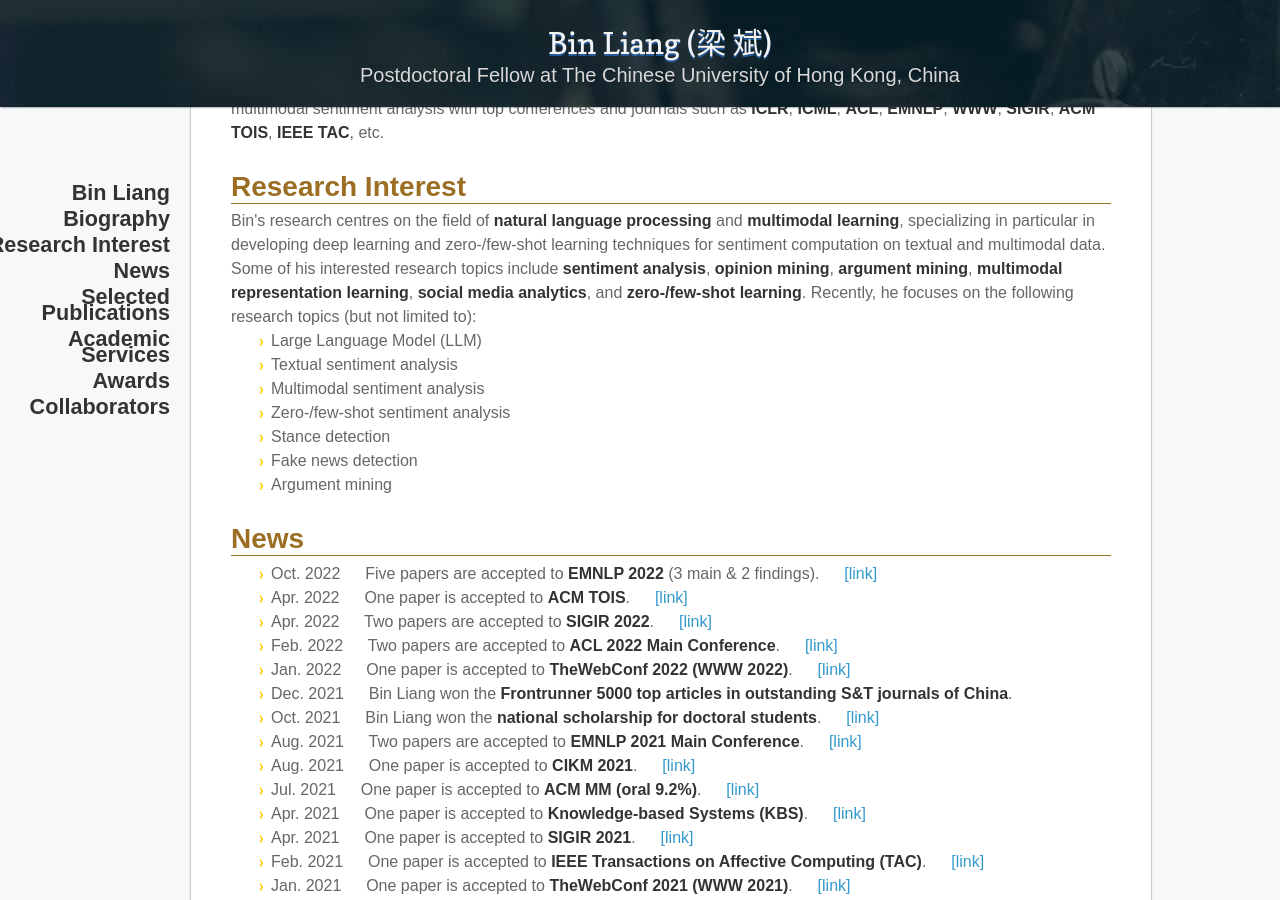
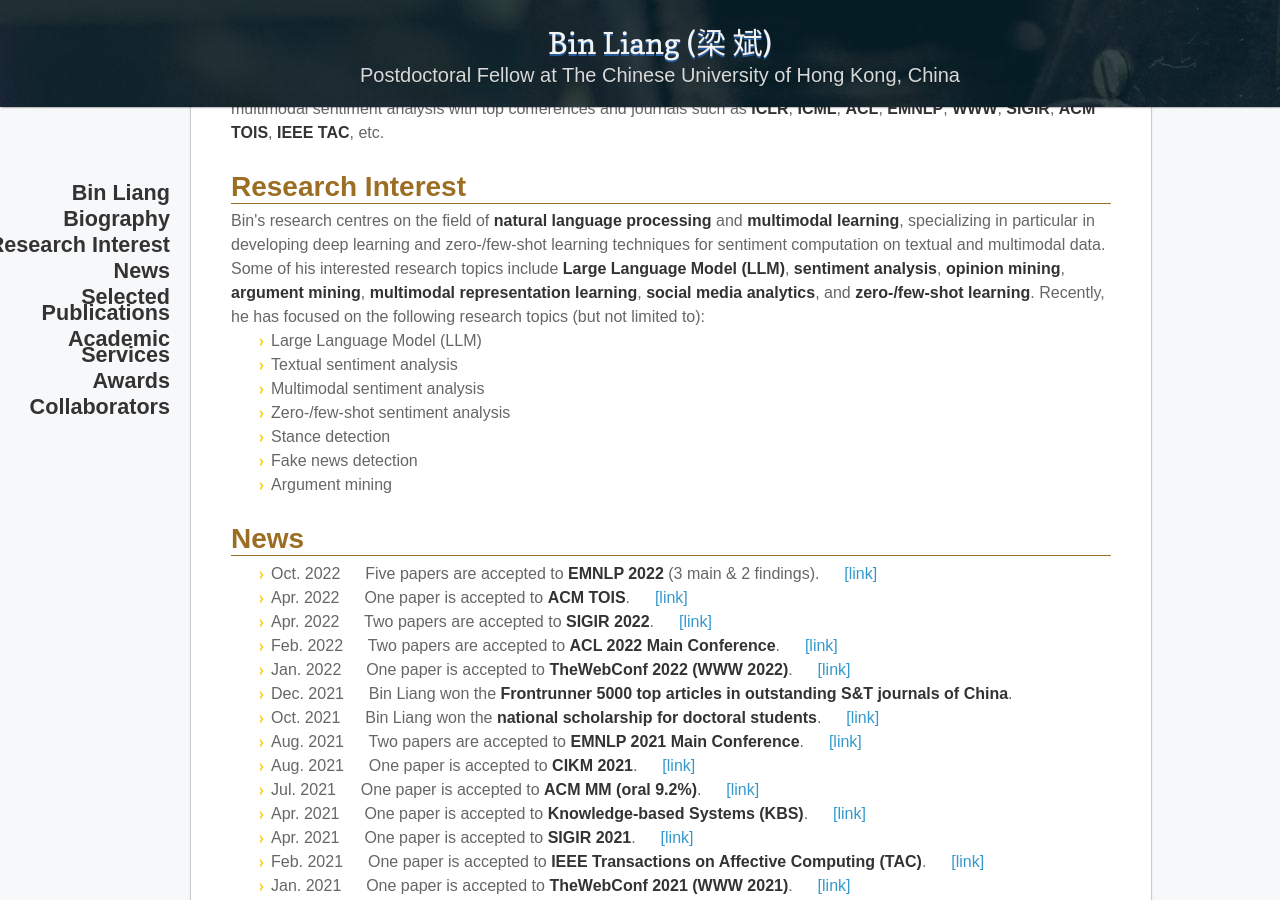
Before and after one commit to BinLiang-NLP/BinLiang-NLP.github.io, a Jekyll site: the page built from index.md, in a window 1280 px wide and 900 px high, scrolled down 501 px. Built offline with Jekyll 4.4.1, drawn with Linux system fonts in a browser that asks for light colours; nearby versions of some CDN libraries; our own code applies the rules of GitHub Pages for plain Markdown files.

Commit message:
Update index.md

```diff
--- a/index.md
+++ b/index.md
@@ -32,7 +32,7 @@
   <tr>
     <td width="100%">
       <h2>Research Interest</h2>
-      Bin's research centres on the field of <strong>natural language processing</strong> and <strong>multimodal learning</strong>, specializing in particular in developing deep learning and zero-/few-shot learning techniques for sentiment computation on textual and multimodal data. Some of his interested research topics include <strong>sentiment analysis</strong>, <strong>opinion mining</strong>, <strong>argument mining</strong>, <strong>multimodal representation learning</strong>, <strong>social media analytics</strong>, and <strong>zero-/few-shot learning</strong>. Recently, he focuses on the following research topics (but not limited to):
+      Bin's research centres on the field of <strong>natural language processing</strong> and <strong>multimodal learning</strong>, specializing in particular in developing deep learning and zero-/few-shot learning techniques for sentiment computation on textual and multimodal data. Some of his interested research topics include <strong>Large Language Model (LLM)</strong>, <strong>sentiment analysis</strong>, <strong>opinion mining</strong>, <strong>argument mining</strong>, <strong>multimodal representation learning</strong>, <strong>social media analytics</strong>, and <strong>zero-/few-shot learning</strong>. Recently, he has focused on the following research topics (but not limited to):
 <ul>
 <li>Large Language Model (LLM)</li>
 <li>Textual sentiment analysis</li>
```
